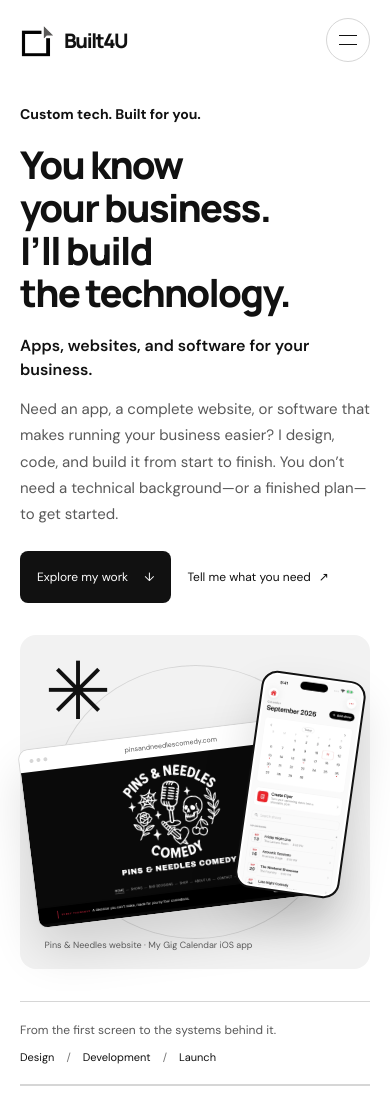
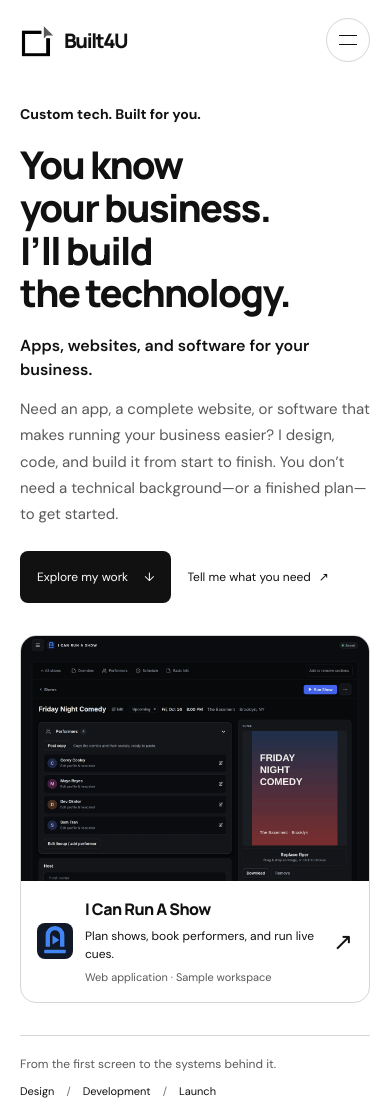
Before and after one commit to taylordrew4u2/taylorworkexamples-, a website: page index.html in a window 390 px wide. Shown: the top 1101 px of the page. Drawn offline with Linux system fonts and the light colour scheme.

Commit message:
Replace the opening collage with a clear product showcase

```diff
--- a/index.html
+++ b/index.html
@@ -22,8 +22,8 @@
     <meta name="twitter:card" content="summary" />
     <title>Built4U — Custom tech. Built for you.</title>
     <link rel="canonical" href="https://customtechbuilt4u.com/" />
-    <link rel="icon" type="image/png" sizes="64x64" href="./assets/favicon-mono.png?v=25" />
-    <link rel="stylesheet" href="./styles.css?v=25" />
+    <link rel="icon" type="image/png" sizes="64x64" href="./assets/favicon-mono.png?v=26" />
+    <link rel="stylesheet" href="./styles.css?v=26" />
     <script type="application/ld+json">
       {
         "@context": "https://schema.org",
@@ -45,7 +45,7 @@
         ]
       }
     </script>
-    <script type="module" src="./app.js?v=25"></script>
+    <script type="module" src="./app.js?v=26"></script>
   </head>
   <body>
     <a class="skip-link" href="#main">Skip to content</a>
@@ -101,17 +101,19 @@
               >Tell me what you need <span aria-hidden="true">↗</span></a>
           </div>
         </div>
-        <div class="hero-stage" aria-label="Selected website and iPhone app previews">
-          <span class="hero-orbit" aria-hidden="true"></span>
-          <span class="hero-asterisk" aria-hidden="true">✳</span>
-          <button class="hero-web" data-project="PinsAndNeedlesComedyWebsite" aria-label="View the Pins & Needles website project">
-            <span class="browser-bar" aria-hidden="true"><span class="browser-dots"><i></i><i></i><i></i></span><span>pinsandneedlescomedy.com</span><span>↗</span></span>
-            <img src="./assets/pinsandneedles-home-current.webp" alt="Pins & Needles Comedy public website with show branding and navigation" width="1400" height="748" fetchpriority="high" decoding="async" />
+        <div class="hero-stage" aria-label="Featured product preview">
+          <button class="hero-project" data-project="Showrunner-ICanRunAShow" aria-label="View the I Can Run A Show project">
+            <img class="hero-project-screen" src="./assets/showrunner-workspace-hd.webp" alt="Showrunner desktop workspace with performer lineup and show readiness" width="2400" height="1688" fetchpriority="high" decoding="async" />
+            <span class="hero-project-info">
+              <img class="hero-project-icon" src="./assets/project-icons/showrunner-i-can-run-a-show.svg" alt="" width="100" height="100" aria-hidden="true" decoding="async" />
+              <span class="hero-project-copy">
+                <strong>I Can Run A Show</strong>
+                <span>Plan shows, book performers, and run live cues.</span>
+                <small>Web application · Sample workspace</small>
+              </span>
+              <span class="hero-project-arrow" aria-hidden="true">↗</span>
+            </span>
           </button>
-          <button class="hero-phone" data-project="MyGigCalendar" aria-label="View the My Gig Calendar iPhone app project">
-            <img src="./assets/gigcalendar-native-calendar.webp" alt="My Gig Calendar native iPhone app with scheduled shows" width="960" height="2086" decoding="async" />
-          </button>
-          <p class="hero-caption">Pins & Needles website · My Gig Calendar iOS app</p>
         </div>
       </section>
       <div class="capability-strip wrap" aria-label="Development capabilities">
--- a/styles.css
+++ b/styles.css
@@ -236,103 +236,67 @@ button, a, input, select, summary {
 }
 
 .hero-stage {
-  position: relative;
-  aspect-ratio: 1.13;
-  border-radius: 2rem;
-  background: #f2f2f2;
-  isolation: isolate;
-}
-
-.hero-orbit {
-  position: absolute;
-  width: 82%;
-  height: 82%;
-  top: 9%;
-  left: 9%;
-  border: 0.0625rem solid #d6d6d6;
-  border-radius: 50%;
-}
-
-.hero-asterisk {
-  position: absolute;
-  color: var(--accent);
-  font-size: 7rem;
-  line-height: 1;
-  top: 4%;
-  left: 7%;
-  font-family: Arial, sans-serif;
-}
-
-.hero-web, .hero-phone {
-  position: absolute;
+  min-width: 0;
+}
+
+.hero-project {
+  display: flex;
+  flex-direction: column;
+  width: 100%;
   padding: 0;
-  overflow: hidden;
-  background: white;
-  border: 0.0625rem solid #d6d6d6;
-  box-shadow: 0 1.5rem 3rem #00000024;
-}
-
-.hero-web {
-  width: 82%;
-  top: 28%;
-  left: 4%;
-  border-radius: 0.625rem;
-  transform: rotate(-7deg);
-}
-
-.hero-web img {
+  border: 0.0625rem solid var(--line);
+  border-radius: 1rem;
+  background: var(--paper);
+  text-align: left;
+}
+
+.hero-project-screen {
   width: 100%;
   height: auto;
-}
-
-.browser-bar {
-  display: flex;
+  aspect-ratio: 2400 / 1688;
+  object-fit: contain;
+  border-radius: 0.9375rem 0.9375rem 0 0;
+}
+
+.hero-project-info {
+  display: grid;
+  grid-template-columns: 2.75rem minmax(0, 1fr) auto;
   align-items: center;
-  justify-content: space-between;
-  gap: 0.75rem;
-  height: 1.75rem;
-  padding-inline: 0.625rem;
-  color: #595959;
-  background: #ffffff;
-  font-size: 0.5rem;
-}
-
-.browser-dots {
-  display: flex;
-  gap: 0.1875rem;
-}
-
-.browser-dots i {
-  width: 0.25rem;
-  height: 0.25rem;
-  border-radius: 50%;
-  background: #d6d6d6;
-}
-
-.hero-phone {
-  width: 28%;
-  top: 13%;
-  right: 5%;
-  padding: 0.25rem;
-  border: 0.1875rem solid #111111;
-  border-radius: 1.5rem;
-  transform: rotate(8deg);
-}
-
-.hero-phone img {
+  gap: 1rem;
   width: 100%;
-  height: auto;
-  border-radius: 1.125rem;
-}
-
-.hero-caption {
-  position: absolute;
-  bottom: 5%;
-  width: 100%;
-  padding-inline: 7%;
-  color: #595959;
-  font-size: 0.625rem;
+  padding: 1.5rem;
+}
+
+.hero-project-icon {
+  width: 2.75rem;
+  height: 2.75rem;
+  object-fit: contain;
+}
+
+.hero-project-copy {
+  display: grid;
+  gap: 0.375rem;
   line-height: 1.5;
+}
+
+.hero-project-copy strong {
+  font-family: var(--display);
+  font-size: 1.25rem;
+  font-weight: 750;
+  letter-spacing: -0.035em;
+}
+
+.hero-project-copy > span {
+  font-size: 0.8125rem;
+}
+
+.hero-project-copy small {
+  color: var(--muted);
+  font-size: 0.6875rem;
+}
+
+.hero-project-arrow {
+  font-size: 1.5rem;
 }
 
 .capability-strip {
@@ -1772,19 +1736,6 @@ dialog::backdrop {
     max-width: 40rem;
     width: 100%;
     justify-self: center;
-    aspect-ratio: 1.4;
-  }
-  .hero-phone {
-    width: 23%;
-    top: 9%;
-    right: 9%;
-  }
-  .hero-web {
-    width: 82%;
-    top: 22%;
-  }
-  .hero-asterisk {
-    font-size: 6rem;
   }
 }
 
@@ -2006,37 +1957,20 @@ dialog::backdrop {
   .intro-actions .text-link {
     font-size: 0.75rem;
   }
-  .hero-stage {
-    aspect-ratio: 1.05;
-    border-radius: 1rem;
-  }
-  .hero-web {
-    width: 84%;
-    top: 29%;
-    left: 2%;
-  }
-  .hero-phone {
-    width: 30%;
-    top: 12%;
-    right: 5%;
-    padding: 0.125rem;
-    border-width: 0.125rem;
-    border-radius: 1rem;
-  }
-  .hero-phone img {
-    border-radius: 0.75rem;
-  }
-  .hero-asterisk {
-    font-size: 5rem;
-    top: 5%;
-  }
-  .hero-caption {
-    font-size: 0.5625rem;
-    bottom: 5%;
-  }
-  .browser-bar {
-    height: 1.375rem;
-    font-size: 0.4375rem;
+  .hero-project-info {
+    grid-template-columns: 2.25rem minmax(0, 1fr) auto;
+    gap: 0.75rem;
+    padding: 1rem;
+  }
+  .hero-project-icon {
+    width: 2.25rem;
+    height: 2.25rem;
+  }
+  .hero-project-copy strong {
+    font-size: 1rem;
+  }
+  .hero-project-copy > span {
+    font-size: 0.75rem;
   }
   .capability-strip {
     font-size: 0.75rem;
```
Also changed, not shown: AGENTS.md (+1 -1 lines), docs/design-review.md (+7 -0 lines), tests/browser.spec.mjs (+97 -22 lines), tests/projects.test.mjs (+14 -7 lines), README.md.
